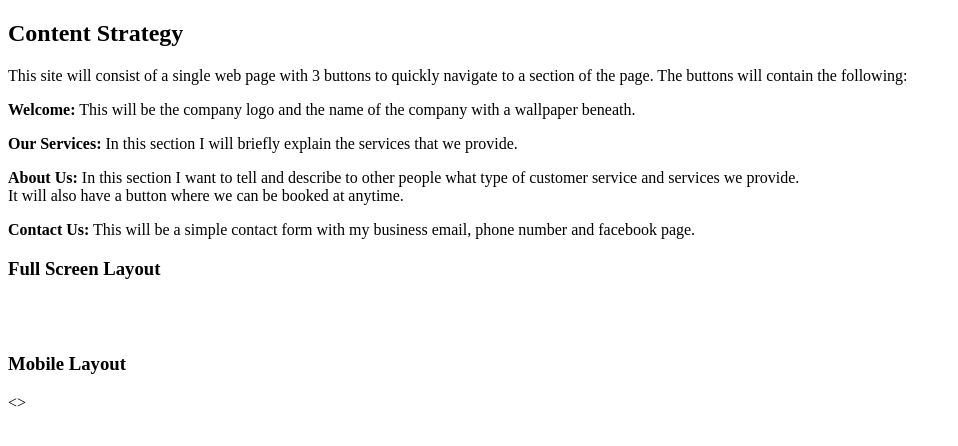
After one commit to sararendon01/personal-web-page, a PHP site: page /milestone-2/milestone-2.php in a window 1280 px wide. The commit adds this page. Shown: the top 446 px of the page, without its empty margins (0-958 px from the left). Run offline with PHP 8.4, Linux system fonts and the light colour scheme.

Commit message:
Created my first milestone.

```diff
--- a/milestone-1.php
+++ b/milestone-1.php
@@ -35,7 +35,7 @@
 <div><img src="mackenzie.jpg" height="563" width="800" alt="Makenzie Smith"/></div>
 
 <ul>
-	<li><strong>Name:</strong>Mackenzie Montiel</li>
+	<li><strong>Name:</strong>Mackenzie Smith</li>
 	<li><strong>Age:</strong> 29</li>
 	<li><strong>Occupation:</strong> Entrepreneur</li>
 	<li><strong>Technology:</strong><br>
--- /dev/null
+++ b/milestone-2/milestone-2.php
@@ -0,0 +1,32 @@
+<!DOCTYPE html>
+<html lang="en">
+<head>
+	<meta charset="UTF-8">
+	<title>PWP Milestone 2</title>
+
+</head>
+<body>
+<h2>Content Strategy</h2>
+<p>This site will consist of a single web page with 3 buttons to quickly navigate to a section of the page.
+	The buttons will contain the following:</p>
+
+<p><strong>Welcome:</strong> This will be the company logo and the name of the company with a wallpaper beneath.</p>
+
+<p><strong>Our Services:</strong> In this section I will briefly explain the services that we provide.</p>
+
+<p><strong>About Us:</strong> In this section I want to tell and describe to other people what type of customer service and services we provide.<br>It will also
+	have a button where we can be booked at anytime.</p>
+
+<p><strong>Contact Us:</strong> This will be a simple contact form with my business email, phone number and facebook page.</p>
+
+
+<h3>Full Screen Layout</h3>
+<img src="">
+
+<br>
+<br>
+<h3>Mobile Layout</h3>
+<>
+
+</body>
+</html>
```
Also changed, not shown: milestone-2/Window.png (added), milestone-2/windowswireframe.png (added).
